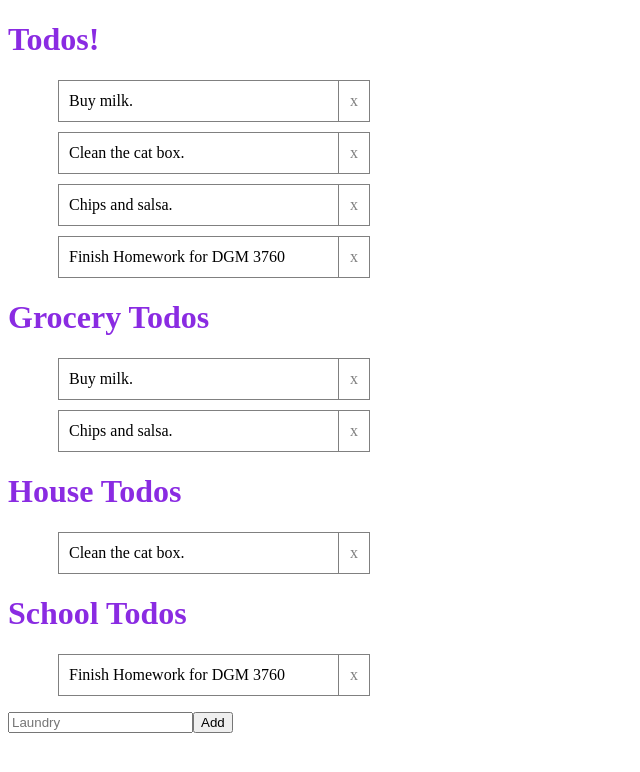
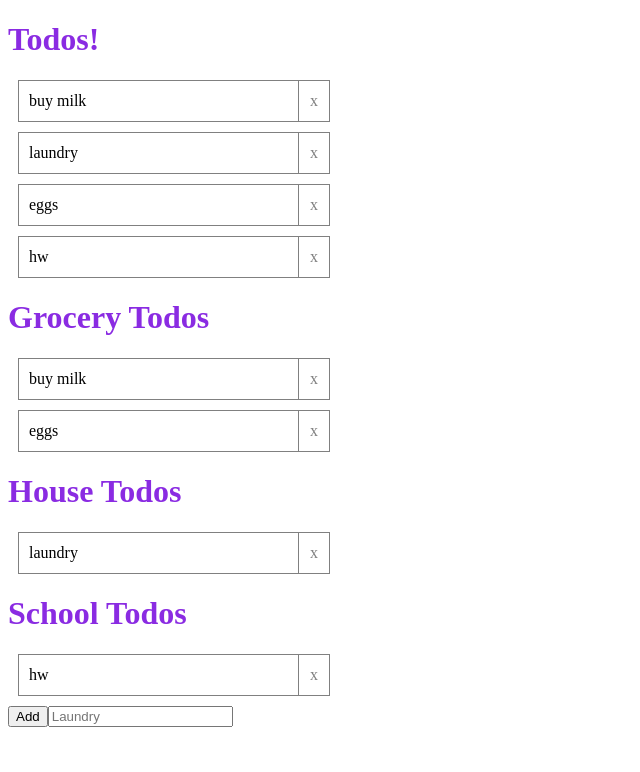
Before and after one commit to dalton-bailey/todoapp, a website: page src/index.html in a window 1280 px wide. Shown: the whole page, without its empty margins (0-640 px from the left). Drawn offline with Linux system fonts and the light colour scheme.

Commit message:
fixed array

```diff
--- a/src/main.js
+++ b/src/main.js
@@ -2,43 +2,24 @@
 //This is the kind of data you would traditionally get from a data base.
 //For now we are just going to mock it.
 let initalTodos = [
-    {id: 1, todo: "Buy milk.", complete: false, category: "Grocery"},
-    {id: 1, todo: "Clean the cat box.", complete: false, category: "House"},
-    {id: 1, todo: "Chips and salsa.", complete: false, category: "Grocery"},
-    {id: 1, todo: "Finish Homework for DGM 3760", complete: false, category: "School"}
+    {id: 1, todo: "buy milk", complete: false, category: "Grocery"},
+    {id: 2, todo: "laundry", complete: false, category: "House"},
+    {id: 3, todo: "eggs", complete: false, category: "Grocery"},
+    {id: 4, todo: "hw", complete: false, category: "School"}
 ]
 
-//new array of arrays
-let array = initalTodos.map(obj => Object.values(obj))
-
-console.log(array)
 
 //view all todos
-let list = document.createElement("ul")
-list.className ="myUL"
-let first = document.createElement("li")
-first.innerHTML = array[0][1]
-list.appendChild(first)
-
-let sec = document.createElement("li")
-sec.innerHTML = array[1][1]
-list.appendChild(sec)
-
-let third = document.createElement("li")
-third.innerHTML = array[2][1]
-list.appendChild(third)
-
-let fourth = document.createElement("li")
-fourth.innerHTML = array[3][1]
-list.appendChild(fourth)
-
-document.body.appendChild(list)
-
+initalTodos.map(item => {
+  let todo = document.createElement("li")
+  todo.innerHTML = item.todo
+  document.body.appendChild(todo)
+})
 
 //filter todos by category
-const groceryItems = array.filter(item => item[3] === "Grocery")
-const houseItems = array.filter(item => item[3] === "House")
-const schoolItems = array.filter(item => item[3] === "School")
+const groceryItems = initalTodos.filter(item => item.category === "Grocery")
+const houseItems = initalTodos.filter(item => item.category === "House")
+const schoolItems = initalTodos.filter(item => item.category === "School")
 
 
 console.log(groceryItems)
@@ -56,12 +37,11 @@ groceryTitle.innerHTML = "Grocery Todos"
 groceries.appendChild(groceryTitle)
 
 //grocery list
-let groceryList = document.createElement("ul")
-groceries.appendChild(groceryList)
-let groceryElement = groceryItems.forEach(item => {
-    let groceryItem = document.createElement("li")
-    groceryItem.innerHTML = item[1]
-    groceryList.appendChild(groceryItem)
+let groceriesList = groceryItems.forEach(item => {
+  let todo = document.createElement("li")
+  todo.innerHTML = item.todo
+
+  groceries.appendChild(todo)
 })
 
 //display grocery list
@@ -75,13 +55,12 @@ let houseTitle = document.createElement("h1")
 houseTitle.innerHTML = "House Todos"
 house.appendChild(houseTitle)
 
-//grocery list
-let houseList = document.createElement("ul")
-house.appendChild(houseList)
-let houseElement = houseItems.forEach(item => {
-    let houseItem = document.createElement("li")
-    houseItem.innerHTML = item[1]
-    houseList.appendChild(houseItem)
+//house list
+let houseList = houseItems.forEach(item => {
+  let todo = document.createElement("li")
+  todo.innerHTML = item.todo
+
+  house.appendChild(todo)
 })
 
 //display house list
@@ -96,36 +75,21 @@ schoolTitle.innerHTML = "School Todos"
 school.appendChild(schoolTitle)
 
 //school list
-let schoolList = document.createElement("ul")
-school.appendChild(schoolList)
-let schoolElement = schoolItems.forEach(item => {
-    let schoolItem = document.createElement("li")
-    schoolItem.innerHTML = item[1]
-    schoolList.appendChild(schoolItem)
+let schoolList = schoolItems.forEach(item => {
+  let todo = document.createElement("li")
+  todo.innerHTML = item.todo
+
+  school.appendChild(todo)
 })
 
-//display grocery list
+//display school list
 document.body.appendChild(school)
 
 //create div for add input and button
 let add = document.createElement("div")
 document.body.appendChild(add)
 
-//get input to create new todo
-let input = document.createElement("input")
-input.type = "text"
-input.placeholder = "Laundry"
-input.id = "newTodo"
-input.className = "userInput"
-add.appendChild(input);
-
-//add button
-let addButton = document.createElement("button")
-addButton.className ="add-button"
-addButton.innerHTML = "Add"
-add.appendChild(addButton)
-
-
+//delete list items
 var myList = document.getElementsByTagName('li')
 var i
 for (i = 0; i < myList.length; i++) {
@@ -145,36 +109,20 @@ for (i = 0; i < close.length; i++) {
   }
 }
 
-// Add a "checked" symbol when clicking on a list item
-var newList = document.querySelector('ul');
-list.addEventListener('click', function(ev) {
-  if (ev.target.tagName === 'LI') {
-    ev.target.classList.toggle('checked');
-  }
-}, false);
+//add button
+let addButton = document.createElement("button")
+addButton.className = "add-button"
+addButton.innerHTML = "Add"
+add.appendChild(addButton)
 
-function newElement() {
-    var li = document.createElement("li");
-    var inputValue = input.value;
-    var t = document.createTextNode(inputValue);
-    li.appendChild(t);
-    if (inputValue === '') {
-      alert("You must write something!");
-    } else {
-      document.getElementById("myUL").appendChild(li);
-    }
-    input.value = "";
+addButton.addEventListener('click', () => {
+  initalTodos.push(Object.values(input.value))
+})
 
-    var span = document.createElement("SPAN");
-    var txt = document.createTextNode("\u00D7");
-    span.className = "close";
-    span.appendChild(txt);
-    li.appendChild(span);
 
-    for (i = 0; i < close.length; i++) {
-      close[i].onclick = function() {
-        var div = this.parentElement;
-        div.style.display = "none";
-      }
-    }
-  }
+//get input to create new todo
+let input = document.createElement("input")
+input.type = "text"
+input.placeholder = "Laundry"
+input.className = "userInput"
+add.appendChild(input);
```
Also changed, not shown: src/index.html (+2 -1 lines).
